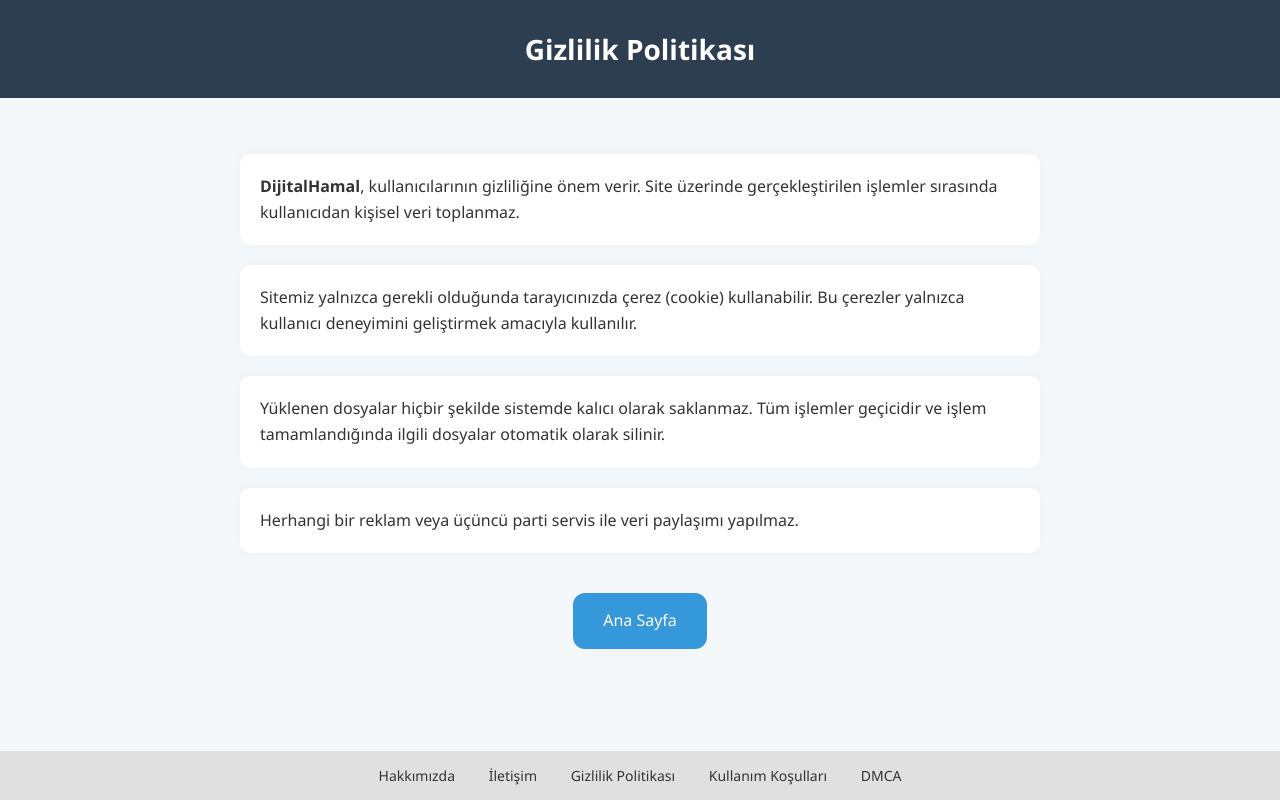
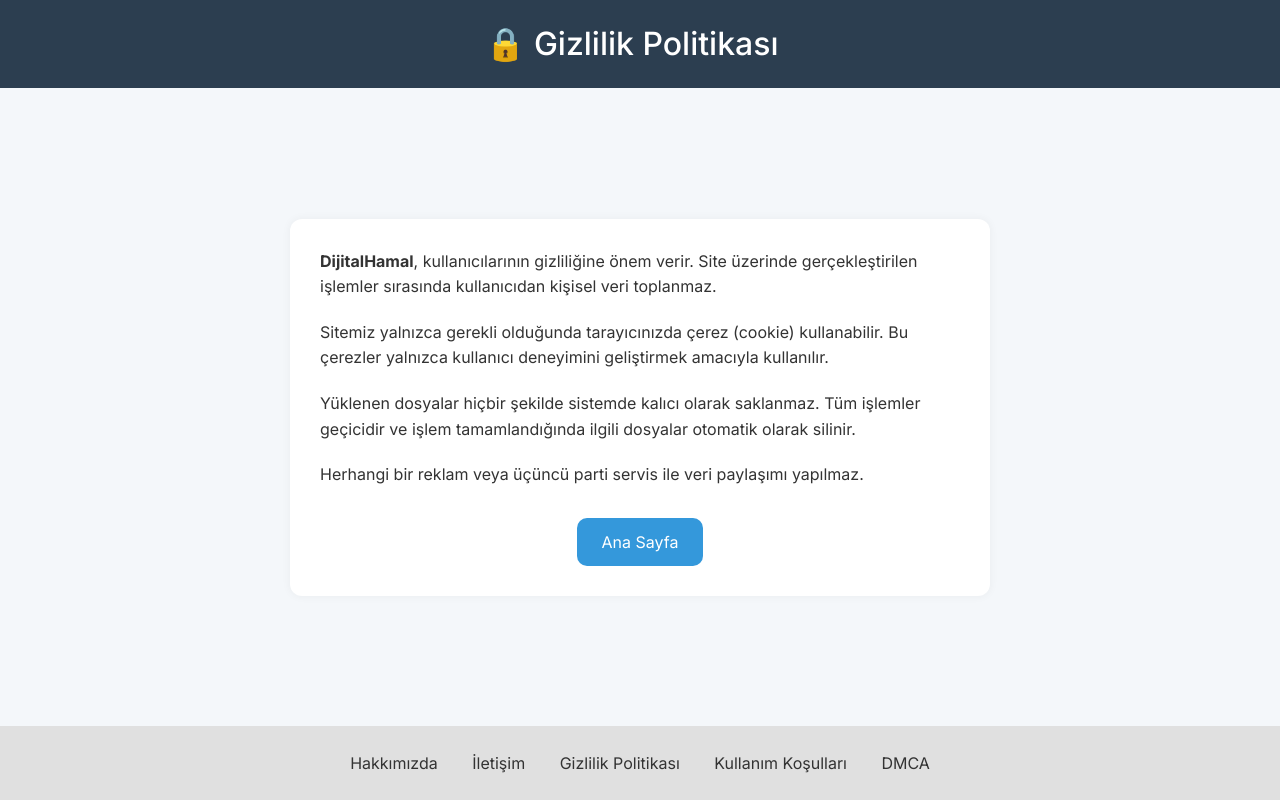
Before and after one commit to srknkrt1/ofis-asistani, a Flask app: page /gizlilik in a window 1280 px wide. Run offline with Flask 3, Linux system fonts and the light colour scheme.

Commit message:
Update gizlilik.html

```diff
--- a/dene/templates/gizlilik.html
+++ b/dene/templates/gizlilik.html
@@ -3,68 +3,78 @@
 <head>
   <meta charset="UTF-8">
   <title>Gizlilik Politikası - DijitalHamal</title>
-  <meta name="viewport" content="width=device-width, initial-scale=1.0">
+  <meta name="viewport" content="width=device-width, initial-scale=1">
+  <link href="https://cdn.jsdelivr.net/npm/bootstrap@5.3.3/dist/css/bootstrap.min.css" rel="stylesheet">
+  <link href="https://fonts.googleapis.com/css2?family=Inter:wght@400;500;700&display=swap" rel="stylesheet">
   <style>
     body {
-      font-family: "Segoe UI", sans-serif;
       background: #f4f7fa;
-      margin: 0;
+      font-family: 'Inter', 'Segoe UI', sans-serif;
       display: flex;
       flex-direction: column;
       min-height: 100vh;
+      margin: 0;
     }
 
-    header {
-      background: #2c3e50;
-      color: white;
-      padding: 30px 0;
-      font-size: 28px;
-      font-weight: bold;
-      text-align: center;
+    .navbar {
+      padding-top: 20px;
+      padding-bottom: 20px;
+      background-color: #2c3e50;
+    }
+
+    .navbar-brand {
+      font-size: 2rem;
+      color: white !important;
+    }
+
+    .main-content {
+      flex: 1;
+      display: flex;
+      justify-content: center;
+      align-items: center;
+      padding: 20px;
     }
 
     .content {
-      max-width: 800px;
-      margin: 40px auto;
-      padding: 0 20px;
+      max-width: 700px;
+      width: 100%;
+      background: white;
+      padding: 30px;
+      border-radius: 12px;
+      box-shadow: 0 0 10px rgba(0,0,0,0.05);
       color: #333;
-      line-height: 1.6;
     }
 
     .content p {
-      background: white;
-      padding: 20px;
-      border-radius: 10px;
       margin-bottom: 20px;
-      box-shadow: 0 0 10px rgba(0,0,0,0.03);
+      line-height: 1.6;
     }
 
     .button-group {
       text-align: center;
-      margin: 40px 0 20px;
+      margin-top: 30px;
     }
 
-    .button {
+    .button-group a {
       display: inline-block;
-      padding: 15px 30px;
+      padding: 12px 25px;
       background-color: #3498db;
       color: white;
       text-decoration: none;
-      font-size: 16px;
-      border-radius: 12px;
+      font-size: 1rem;
+      border-radius: 10px;
       transition: background-color 0.3s ease;
     }
 
-    .button:hover {
+    .button-group a:hover {
       background-color: #2980b9;
     }
 
     .footer-links {
       background-color: #e0e0e0;
-      padding: 15px 0;
+      padding: 25px 0;
       text-align: center;
-      font-size: 14px;
-      margin-top: auto;
+      font-size: 16px;
     }
 
     .footer-links a {
@@ -80,8 +90,15 @@
 </head>
 <body>
 
-  <header>Gizlilik Politikası</header>
+  <!-- HEADER -->
+  <nav class="navbar navbar-expand-lg">
+    <div class="container-fluid justify-content-center">
+      <span class="navbar-brand mb-0 h1">🔒 Gizlilik Politikası</span>
+    </div>
+  </nav>
 
+  <!-- ORTALANMIŞ İÇERİK -->
+  <div class="main-content">
     <div class="content">
       <p><strong>DijitalHamal</strong>, kullanıcılarının gizliliğine önem verir. Site üzerinde gerçekleştirilen işlemler sırasında kullanıcıdan kişisel veri toplanmaz.</p>
       <p>Sitemiz yalnızca gerekli olduğunda tarayıcınızda çerez (cookie) kullanabilir. Bu çerezler yalnızca kullanıcı deneyimini geliştirmek amacıyla kullanılır.</p>
@@ -89,10 +106,12 @@
       <p>Herhangi bir reklam veya üçüncü parti servis ile veri paylaşımı yapılmaz.</p>
 
       <div class="button-group">
-      <a href="/" class="button">Ana Sayfa</a>
+        <a href="/">Ana Sayfa</a>
+      </div>
     </div>
   </div>
 
+  <!-- FOOTER -->
   <div class="footer-links">
     <a href="/hakkimizda">Hakkımızda</a>
     <a href="/iletisim">İletişim</a>
```
Lines whose indentation alone changed are shown as unchanged.
